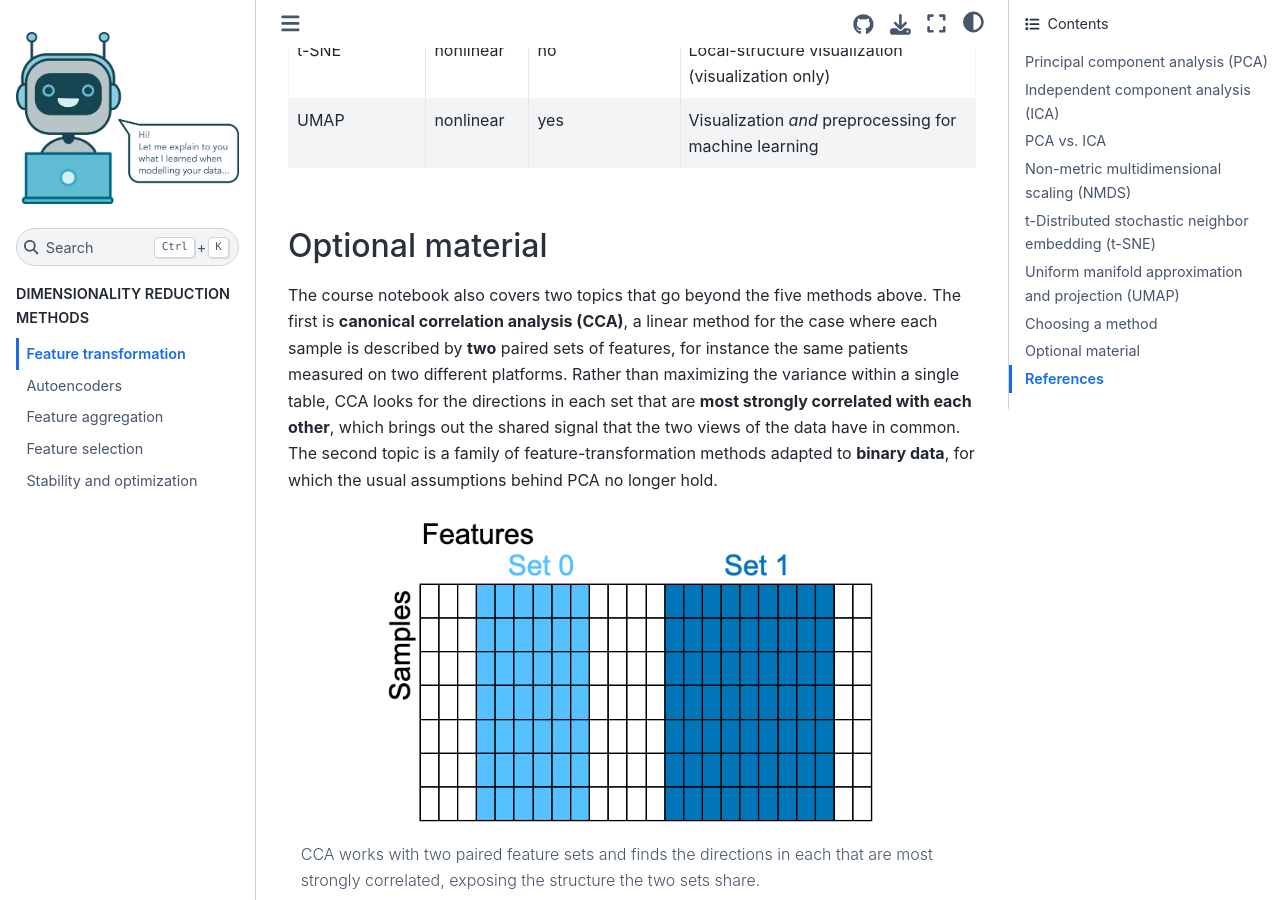
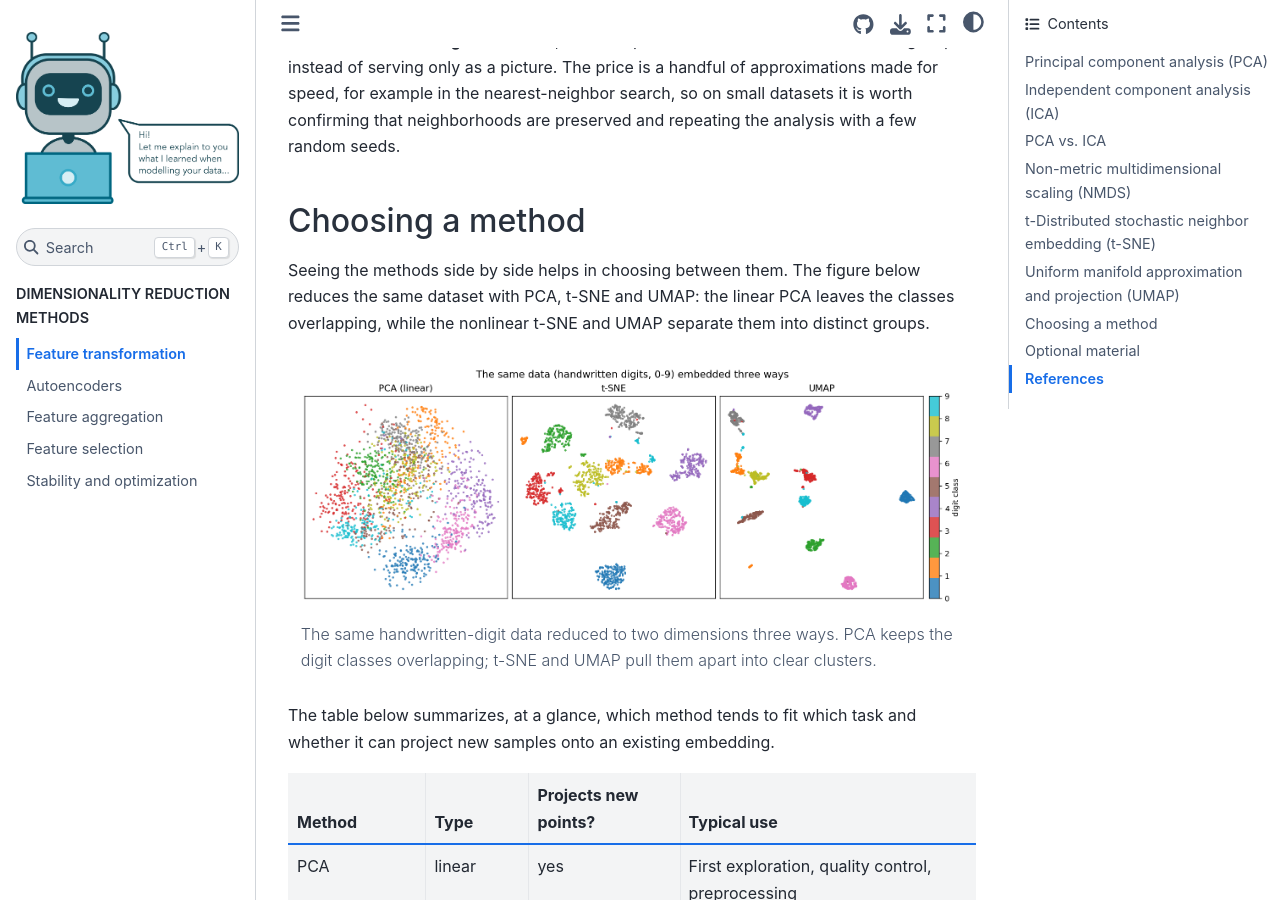
Before and after one commit to HelmholtzAI-Consultants-Munich/DimRed-Course, a Sphinx documentation site: the page built from docs/source/_methods/feature_transformation.rst, in a window 1280 px wide and 900 px high, scrolled down 4392 px. Built offline with Sphinx 7.4.7 and the Sphinx Book theme 1.1.4, drawn with Linux system fonts in a browser that asks for light colours; some of the changed text lies outside the part shown.

Commit message:
Add PCA/t-SNE/UMAP comparison and NMDS Shepard figures
Illustrate the nonlinear methods: a three-panel embedding of the same digits data (PCA vs t-SNE vs UMAP) in the method-selection section, and a Shepard diagram showing NMDS preserving the rank order of distances. Both are generated in generate_concept_diagrams.py from a bundled dataset and a synthetic manifold.

```diff
--- a/docs/source/_figures/generate_concept_diagrams.py
+++ b/docs/source/_figures/generate_concept_diagrams.py
@@ -1,19 +1,29 @@
-"""Generate the PCA and ICA concept diagrams used in feature_transformation.rst.
+"""Generate the concept diagrams used in feature_transformation.rst.
 
-The figures are drawn from synthetic data (no third-party images), so they can be
-freely regenerated and restyled. Requires numpy, matplotlib and scikit-learn.
+All figures are drawn from synthetic data or from a standard bundled dataset
+(scikit-learn's ``digits``), so they carry no third-party image copyright and can
+be freely regenerated and restyled.
 
+Requires: numpy, scipy, matplotlib, scikit-learn and umap-learn.
 Run:  python generate_concept_diagrams.py
-It writes pca_concept.png and ica_concept.png next to this script.
+It writes pca_concept.png, ica_concept.png, digits_comparison.png and
+nmds_shepard.png next to this script.
 """
 import os
+import warnings
 from itertools import permutations
 
+warnings.filterwarnings("ignore")
 import numpy as np
 import matplotlib
 matplotlib.use("Agg")
 import matplotlib.pyplot as plt
-from sklearn.decomposition import FastICA
+from scipy.spatial.distance import pdist
+from sklearn.datasets import load_digits, make_swiss_roll
+from sklearn.decomposition import PCA, FastICA
+from sklearn.manifold import TSNE, MDS
+from sklearn.isotonic import IsotonicRegression
+import umap
 
 HERE = os.path.dirname(os.path.abspath(__file__))
 
@@ -85,4 +95,49 @@
 plt.savefig(os.path.join(HERE, "ica_concept.png"), dpi=130,
             bbox_inches="tight", pad_inches=0.1); plt.close()
 
-print("saved pca_concept.png and ica_concept.png")
+# ---------------- PCA vs t-SNE vs UMAP (same data, three embeddings) ----------------
+digits = load_digits()
+Xd, yd = digits.data, digits.target          # 1797 x 64, ten classes 0-9
+emb_pca = PCA(n_components=2).fit_transform(Xd)
+emb_tsne = TSNE(n_components=2, init="pca", perplexity=30,
+                random_state=0).fit_transform(Xd)
+emb_umap = umap.UMAP(n_components=2, random_state=0).fit_transform(Xd)
+
+panels = [("PCA (linear)", emb_pca), ("t-SNE", emb_tsne), ("UMAP", emb_umap)]
+fig, axes = plt.subplots(1, 3, figsize=(12, 4.3), constrained_layout=True)
+for ax, (name, emb) in zip(axes, panels):
+    sc = ax.scatter(emb[:, 0], emb[:, 1], c=yd, cmap="tab10", s=8, alpha=0.8,
+                    edgecolor="none")
+    ax.set_title(name, fontsize=12)
+    ax.set_xticks([]); ax.set_yticks([])
+fig.suptitle("The same data (handwritten digits, 0-9) embedded three ways", fontsize=13)
+cbar = fig.colorbar(sc, ax=axes.ravel().tolist(), ticks=range(10),
+                    fraction=0.02, pad=0.01)
+cbar.set_label("digit class")
+plt.savefig(os.path.join(HERE, "digits_comparison.png"), dpi=130,
+            bbox_inches="tight", pad_inches=0.15); plt.close()
+
+# ---------------- NMDS Shepard diagram (rank-order preservation) ----------------
+Xr, _ = make_swiss_roll(n_samples=110, noise=0.15, random_state=0)
+metric = MDS(n_components=2, metric=True, n_init=4, random_state=0,
+             normalized_stress="auto").fit_transform(Xr)
+# non-metric MDS, initialized from the metric solution so it does not collapse
+emb_nmds = MDS(n_components=2, metric=False, n_init=1, max_iter=1000, random_state=0,
+               normalized_stress="auto").fit_transform(Xr, init=metric)
+d_orig, d_emb = pdist(Xr), pdist(emb_nmds)
+
+fig, ax = plt.subplots(figsize=(5.4, 5))
+ax.scatter(d_orig, d_emb, s=9, alpha=0.30, color="#3a86a8", edgecolor="none")
+ir = IsotonicRegression().fit(d_orig, d_emb)
+xs = np.linspace(d_orig.min(), d_orig.max(), 200)
+ax.plot(xs, ir.predict(xs), color="#d1495b", lw=2.5,
+        label="rank-order (monotonic) fit")
+ax.set_xlabel("distance between two samples in the original space")
+ax.set_ylabel("distance in the 2-D NMDS embedding")
+ax.set_title("NMDS Shepard diagram: embedding distances rise\n"
+             "monotonically with the original distances", fontsize=10.5)
+ax.legend(loc="upper left", fontsize=9); ax.grid(alpha=0.2)
+plt.savefig(os.path.join(HERE, "nmds_shepard.png"), dpi=130,
+            bbox_inches="tight", pad_inches=0.1); plt.close()
+
+print("saved pca_concept.png, ica_concept.png, digits_comparison.png, nmds_shepard.png")
--- a/docs/source/_methods/feature_transformation.rst
+++ b/docs/source/_methods/feature_transformation.rst
@@ -101,6 +101,14 @@
 trustworthy, so it is good practice to cross-check them with a neighborhood
 contingency table.
 
+.. figure:: ../_figures/nmds_shepard.png
+   :align: center
+   :width: 430px
+
+   A Shepard diagram checks the fit: every point is a pair of samples, and NMDS keeps
+   the embedding distances rising monotonically with the original distances. The
+   stress measures how much the points scatter around this rank-order trend.
+
 
 t-Distributed stochastic neighbor embedding (t-SNE)
 ---------------------------------------------------
@@ -136,6 +144,17 @@
 
 Choosing a method
 -----------------
+
+Seeing the methods side by side helps in choosing between them. The figure below
+reduces the same dataset with PCA, t-SNE and UMAP: the linear PCA leaves the classes
+overlapping, while the nonlinear t-SNE and UMAP separate them into distinct groups.
+
+.. figure:: ../_figures/digits_comparison.png
+   :align: center
+   :width: 750px
+
+   The same handwritten-digit data reduced to two dimensions three ways. PCA keeps the
+   digit classes overlapping; t-SNE and UMAP pull them apart into clear clusters.
 
 The table below summarizes, at a glance, which method tends to fit which task and
 whether it can project new samples onto an existing embedding.
```
Also changed, not shown: docs/source/_figures/digits_comparison.png (added), docs/source/_figures/nmds_shepard.png (added).
